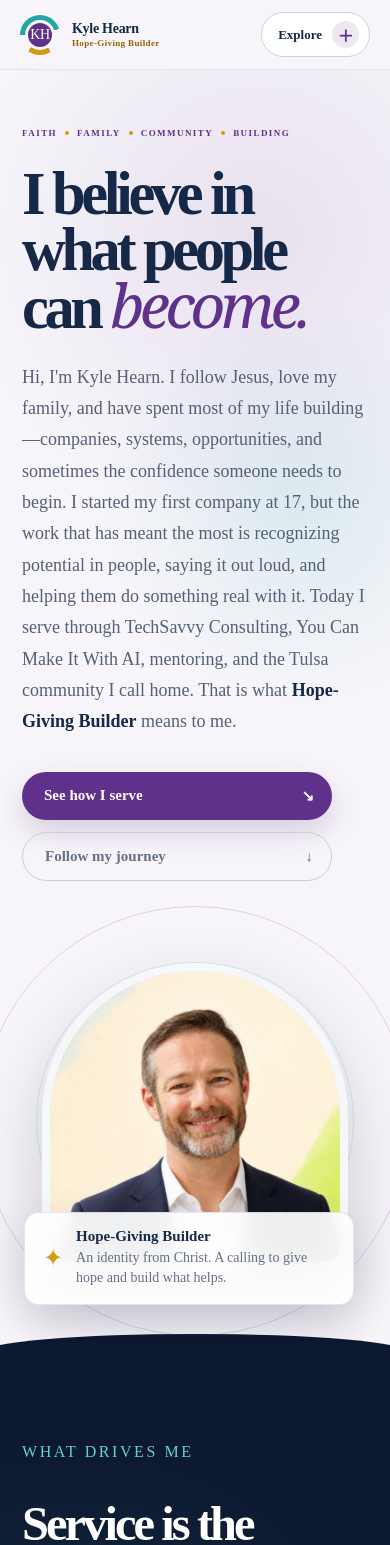
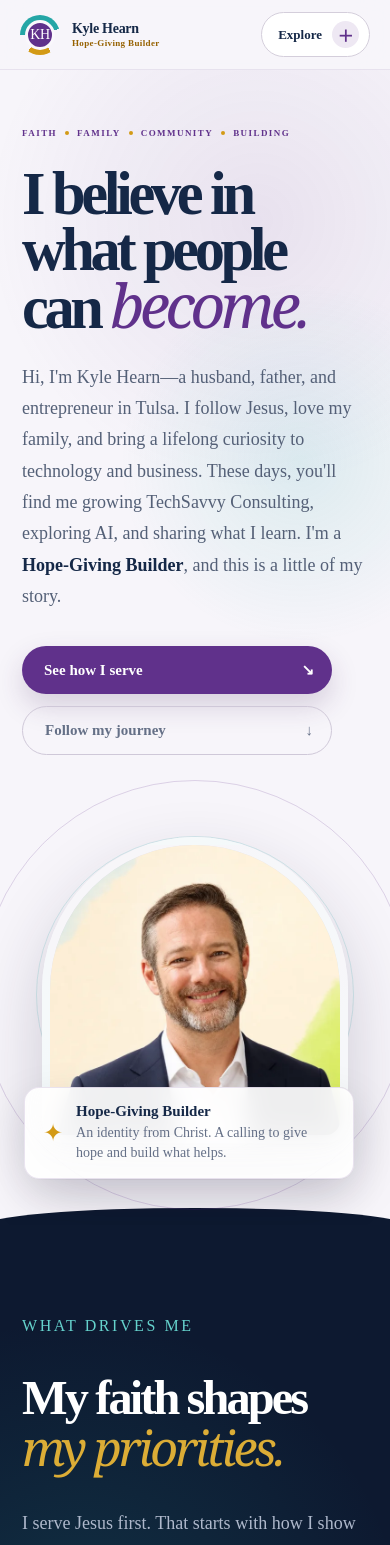
Before and after one commit to TechSavvy-consulting/kylehearn.com, a Next.js app: page / in a window 390 px wide. Shown: the top 1545 px of the page. Built offline with nearby package versions, Linux system fonts and the light colour scheme.

Commit message:
Reduce repeated copy and expand personal assessments

```diff
--- a/app/globals.css
+++ b/app/globals.css
@@ -156,13 +156,6 @@ img { display: block; height: auto; max-width: 100%; }
 .throughline h2 { font-size: clamp(44px, 5.6vw, 74px); letter-spacing: -.06em; line-height: 1.02; margin: 0; }
 .throughline h2 em { color: #dcad36; font-family: Georgia, 'Times New Roman', serif; font-weight: 400; }
 .throughline-grid > div > p { color: #aeb8cb; font-size: 17px; line-height: 1.76; margin: 34px 0 0; max-width: 790px; }
-.pillars { display: grid; grid-template-columns: repeat(3,1fr); margin-top: 100px; position: relative; }
-.pillars article { border-top: 1px solid rgba(255,255,255,.16); min-height: 270px; padding: 30px 38px 10px; }
-.pillars article:first-child { padding-left: 0; }
-.pillars article + article { border-left: 1px solid rgba(255,255,255,.12); }
-.pillars span { color: #65d2cc; font: 600 11px var(--mono); letter-spacing: .12em; }
-.pillars h3 { font-size: 25px; letter-spacing: -.035em; margin: 24px 0 13px; }
-.pillars p { color: #aeb8cb; font-size: 16px; line-height: 1.7; margin: 0; }
 
 .section-light { background: var(--mist); }
 .section-paper { background: var(--paper); }
@@ -174,15 +167,14 @@ img { display: block; height: auto; max-width: 100%; }
 .wired-heading h2 { font-size: clamp(42px, 5vw, 68px); letter-spacing: -.058em; line-height: 1.03; margin: 0; }
 .wired-heading h2 em { color: var(--purple); font-family: Georgia, 'Times New Roman', serif; font-weight: 400; }
 .wired-heading > div > p { color: #5e697f; font-size: 17px; line-height: 1.76; margin: 32px 0 0; max-width: 820px; }
-.wired-grid { border-bottom: 1px solid var(--line); border-top: 1px solid var(--line); display: grid; grid-template-columns: repeat(2, 1fr); margin-top: 76px; }
-.wired-grid article { min-height: 220px; padding: 34px 42px 38px; }
-.wired-grid article:nth-child(even) { border-left: 1px solid var(--line); }
-.wired-grid article:nth-child(n+3) { border-top: 1px solid var(--line); }
-.wired-grid article:nth-child(odd) { padding-left: 0; }
-.wired-grid h3 { font-size: 27px; letter-spacing: -.04em; margin: 0 0 13px; }
-.wired-grid p { color: #5e697f; font-size: 16px; line-height: 1.72; margin: 0; max-width: 470px; }
-.wired-note { color: #746d7c; font-family: Georgia, 'Times New Roman', serif; font-size: 18px; line-height: 1.7; margin: 38px 0 0 auto; max-width: 650px; text-align: right; }
-.wired-note strong { color: var(--purple); }
+.assessment-grid { display: grid; gap: 32px; grid-template-columns: repeat(3, minmax(0, 1fr)); margin-top: 48px; }
+.assessment-grid article { border-top: 2px solid rgba(96,49,139,.3); padding-top: 22px; }
+.assessment-grid h3, .assessment-reflection h3 { font-size: 1.65rem; letter-spacing: -.035em; line-height: 1.2; margin: 12px 0 16px; }
+.assessment-grid p, .assessment-reflection p { color: #526078; font-size: 1.0625rem; line-height: 1.72; margin: 0; }
+.assessment-grid .assessment-source { color: var(--purple); font-size: .875rem; font-weight: 700; letter-spacing: .04em; }
+.assessment-reflection { background: rgba(255,255,255,.48); border-left: 3px solid var(--purple); display: grid; gap: 32px; grid-template-columns: minmax(0, .9fr) minmax(0, 1.1fr); margin-top: 36px; padding: 28px 32px; }
+.assessment-reflection h3 { font-size: 1.4rem; margin-top: 0; }
+.assessment-note { color: #615b6c; font-size: 1rem; line-height: 1.65; margin: 24px 0 0; max-width: 850px; }
 .journey { padding: 54px 0 130px; }
 .section-heading { margin-bottom: 76px; max-width: 850px; }
 .section-heading h2 { font-size: clamp(42px, 5vw, 68px); letter-spacing: -.058em; line-height: 1.03; margin: 23px 0 24px; }
@@ -330,23 +322,15 @@ img { display: block; height: auto; max-width: 100%; }
   .throughline-grid { gap: 38px; grid-template-columns: 1fr; }
   .throughline h2 { font-size: clamp(40px,12.4vw,57px); }
   .throughline-grid > div > p { font-size: 18px; }
-  .pillars { grid-template-columns: 1fr; margin-top: 72px; }
-  .pillars article { min-height: 0; padding: 28px 0; }
-  .pillars article + article { border-left: 0; }
-  .pillars h3 { margin-top: 18px; }
-  .pillars p { font-size: 17px; }
 
   .wired { padding: 90px 0 58px; }
   .wired-heading { gap: 38px; grid-template-columns: 1fr; }
   .wired-heading h2 { font-size: clamp(39px,11.5vw,54px); }
   .wired-heading > div > p { font-size: 18px; }
-  .wired-grid { grid-template-columns: 1fr; margin-top: 58px; }
-  .wired-grid article { min-height: 0; padding: 30px 0 34px; }
-  .wired-grid article:nth-child(even) { border-left: 0; }
-  .wired-grid article + article { border-top: 1px solid var(--line); }
-  .wired-grid h3 { font-size: 25px; }
-  .wired-grid p { font-size: 17px; }
-  .wired-note { font-size: 18px; margin-top: 30px; text-align: left; }
+  .assessment-grid { gap: 26px; grid-template-columns: 1fr; margin-top: 32px; }
+  .assessment-grid article { padding-top: 18px; }
+  .assessment-reflection { gap: 28px; grid-template-columns: 1fr; margin-top: 30px; padding: 24px 20px; }
+  .assessment-note { margin-top: 22px; }
 
   .journey { padding: 42px 0 90px; }
   .building, .beyond, .contact { padding: 90px 0; }
--- a/app/page.tsx
+++ b/app/page.tsx
@@ -15,25 +15,25 @@ const journey = [
     year: '1998',
     eyebrow: 'Starting early',
     title: 'Mentor Technologies at 17',
-    body: 'I started Mentor Technologies in Tulsa while I was still a teenager. I knew technology, but running the company taught me the deeper work: earn trust, care for the customer, keep learning, and take responsibility when something matters.',
+    body: 'I started Mentor Technologies in Tulsa in 1998. Running a company became my education in customers, teams, and the everyday decisions that come with ownership.',
   },
   {
     year: 'GROWTH',
     eyebrow: 'Building and combining',
     title: 'Organic growth, three acquisitions, and a merger',
-    body: 'I grew Mentor organically, purchased three technology companies, merged a phone and cabling company into the operation, and built Reflection Backup Solutions. Those pieces were eventually brought together as one company.',
+    body: 'Alongside organic growth, I purchased three technology companies, merged a phone and cabling company into the operation, and built Reflection Backup Solutions.',
   },
   {
     year: 'EXIT',
     eyebrow: 'Completing a chapter',
     title: 'Selling what I had built',
-    body: 'I sold the combined business I had spent years building. The exit mattered, but the greater education came from serving customers, leading a team, integrating companies, and carrying responsibility when the answer was not obvious.',
+    body: 'Mentor, Reflection Backup Solutions, and the acquired and merged operations came together as one business. I then sold that combined company.',
   },
   {
     year: 'TODAY',
-    eyebrow: 'Serving in new ways',
-    title: 'TechSavvy, teaching, and community',
-    body: 'Today I build TechSavvy to serve as real IT staff for growing businesses, share what I am learning through You Can Make It With AI, encourage other builders, and invest in my family and community.',
+    eyebrow: 'A new chapter',
+    title: 'Starting TechSavvy Consulting',
+    body: 'After the sale, I started TechSavvy Consulting, bringing the experience of growing and integrating companies into a new chapter of business ownership.',
   },
 ];
 
@@ -138,7 +138,7 @@ export default function Home() {
         <div className="hero-copy">
           <p className="eyebrow"><span>Faith</span><i /><span>Family</span><i /><span>Community</span><i /><span>Building</span></p>
           <h1 id="hero-title">I believe in what people can <em>become.</em></h1>
-          <p className="hero-lede">Hi, I&apos;m Kyle Hearn. I follow Jesus, love my family, and have spent most of my life building—companies, systems, opportunities, and sometimes the confidence someone needs to begin. I started my first company at 17, but the work that has meant the most is recognizing potential in people, saying it out loud, and helping them do something real with it. Today I serve through TechSavvy Consulting, You Can Make It With AI, mentoring, and the Tulsa community I call home. That is what <strong>Hope-Giving Builder</strong> means to me.</p>
+          <p className="hero-lede">Hi, I&apos;m Kyle Hearn—a husband, father, and entrepreneur in Tulsa. I follow Jesus, love my family, and bring a lifelong curiosity to technology and business. These days, you&apos;ll find me growing TechSavvy Consulting, exploring AI, and sharing what I learn. I&apos;m a <strong>Hope-Giving Builder</strong>, and this is a little of my story.</p>
           <div className="hero-actions">
             <a className="button button-primary" href="#building">See how I serve <span>↘</span></a>
             <a className="button button-quiet" href="#journey">Follow my journey <span>↓</span></a>
@@ -176,44 +176,38 @@ export default function Home() {
         <div className="section-shell throughline-grid" data-reveal>
           <p className="section-label">What drives me</p>
           <div>
-            <h2>Service is the thread running through <em>everything I build.</em></h2>
-            <p>I serve Jesus first, then my family, my community, and the people entrusted to me. That service takes different forms: building a company that helps businesses grow, encouraging someone to become an owner, sharing what I have learned through YouTube, or simply showing up when someone needs help. I love the work because I love seeing people gain confidence, take ownership, and move into what they are capable of.</p>
+            <h2>My faith shapes <em>my priorities.</em></h2>
+            <p>I serve Jesus first. That starts with how I show up for my family and extends to the way I run a business and participate in Tulsa&apos;s community. I want the people who know me personally to recognize the same person they meet at work.</p>
           </div>
-        </div>
-
-        <div className="section-shell pillars" data-reveal>
-          <article><span>FAITH</span><h3>Serve Jesus first</h3><p>Faith gives my work its purpose and shapes how I treat the people involved. The goal is not simply to succeed; it is to serve faithfully with what I have been given.</p></article>
-          <article><span>PEOPLE</span><h3>See what others can become</h3><p>Some of the most meaningful moments in my life have been encouraging people to become owners. Several now lead successful companies of their own.</p></article>
-          <article><span>BUILDING</span><h3>Turn hope into something real</h3><p>Hope becomes useful when it turns into a decision, a business, a team, a tool, or a next step someone can own.</p></article>
         </div>
       </section>
 
       <section className="building section-building" id="building">
         <div className="section-shell">
-          <div className="section-heading section-heading--split" data-reveal>
-            <div><p className="section-label">How I serve today</p><h2>One calling, expressed in different ways.</h2></div>
-            <p>The businesses, the channel, mentoring, and community involvement are not separate identities. They are ways I can use what I have learned to help someone else move forward.</p>
+          <div className="section-heading" data-reveal>
+            <p className="section-label">How I serve today</p>
+            <h2>Where I put my experience to work.</h2>
           </div>
 
           <div className="venture-grid">
             <a className="venture-card venture-card--featured" href="https://www.techsavvy.consulting/" target="_blank" rel="noreferrer" data-reveal>
               <span className="venture-type">SERVICE · OWNERSHIP · COMMUNITY</span>
               <div><h3>TechSavvy<br />Consulting</h3></div>
-              <p>Building a Tulsa IT company that works like part of the client&apos;s staff—not a distant outsourced vendor. We learn the business, care about its growth, and take responsibility for the technology behind it.</p>
+              <p>I&apos;m growing a Tulsa IT company that feels like part of your staff. We get to know your business, look after its technology, and care about where you want it to go.</p>
               <b>Visit TechSavvy <span>↗</span></b>
             </a>
 
             <a className="venture-card venture-card--ai" href="https://www.youtube.com/@YouCanMakeItWithAI" target="_blank" rel="noreferrer" data-reveal>
               <span className="venture-type">TEACHING · CREATIVITY · ACCESS</span>
               <div><h3>You Can Make It<br />With AI</h3></div>
-              <p>Giving people a practical way to explore AI and turn plain-English ideas into working tools. I share the process because useful knowledge should create more builders, not just more spectators.</p>
+              <p>I explore what people can create with plain-English instructions and modern AI tools. The channel shares examples and the steps behind them, so you can try things for yourself.</p>
               <b>Explore the channel <span>↗</span></b>
             </a>
 
             <a className="venture-card venture-card--ideas" href="https://www.linkedin.com/in/kylehearn/" target="_blank" rel="noreferrer" data-reveal>
-              <span className="venture-type">MENTORING · SHARING · ENCOURAGING</span>
-              <div><h3>Helping other builders<br />move forward</h3></div>
-              <p>I share lessons from building, buying, merging, and selling companies—and encourage people when I see a business owner or builder in them before they see it themselves.</p>
+              <span className="venture-type">MENTORING · BUSINESS · CONVERSATION</span>
+              <div><h3>Conversations &amp;<br />shared experience</h3></div>
+              <p>Mentoring gives me a place to talk through decisions with other owners. On LinkedIn, I share observations about business, leadership, and technology.</p>
               <b>Follow along on LinkedIn <span>↗</span></b>
             </a>
           </div>
@@ -221,8 +215,8 @@ export default function Home() {
           <div className="credentials-panel" data-reveal>
             <div className="credentials-intro">
               <p className="section-label">Continued learning</p>
-              <h3>Keep learning so I can serve responsibly.</h3>
-              <p>Experience matters, but service also requires humility. New risks, tools, and responsibilities deserve current training and careful judgment.</p>
+              <h3>Keeping my knowledge current.</h3>
+              <p>Recent training covers cybersecurity fundamentals, HIPAA responsibilities, and practical AI.</p>
               <a href="https://www.linkedin.com/in/kylehearn/details/certifications/" target="_blank" rel="noreferrer">View credentials on LinkedIn <span>↗</span></a>
             </div>
             <div className="credential-list" aria-label="Current professional certifications">
@@ -251,31 +245,40 @@ export default function Home() {
           <div className="wired-heading" data-reveal>
             <p className="section-label">How I&apos;m wired</p>
             <div>
-              <h2 id="wired-title">I see possibilities—and then <em>I start building.</em></h2>
-              <p>I tend to notice connections between people, ideas, and systems. I ask questions until I understand what matters, then look for a way to turn the answer into something another person can use. I care deeply about the people involved and take responsibility seriously.</p>
+              <h2 id="wired-title">Commander drive.<br /><em>Coach approach.</em></h2>
+              <p>My personal assessments describe both a desire to accomplish things and a patient, relational way of working with people. Here is what each one adds to that picture.</p>
             </div>
           </div>
 
-          <div className="wired-grid">
+          <div className="assessment-grid">
             <article data-reveal>
-              <h3>Notice the potential</h3>
-              <p>I often see ability in people before they are ready to name it themselves. Encouraging that possibility is one of the ways I most naturally serve.</p>
+              <p className="assessment-source">16Personalities · ENTJ-A</p>
+              <h3>Commander</h3>
+              <p>This result reflects an outgoing, organized approach to goals and decisions. It offers language for the part of me that likes a challenge, thinks ahead, and wants to move from discussion to action.</p>
             </article>
             <article data-reveal>
-              <h3>Give ideas a structure</h3>
-              <p>An idea becomes useful when it has an owner, a first step, and enough structure to survive beyond the original conversation.</p>
+              <p className="assessment-source">DISC &amp; Motivators</p>
+              <h3>Coach</h3>
+              <p>My DISC report emphasizes listening, patience, and warmth. It describes someone who can stay with a complex project and help people work together, without needing to be the center of attention.</p>
             </article>
             <article data-reveal>
-              <h3>Care enough to be candid</h3>
-              <p>Serving someone sometimes means encouragement; sometimes it means saying the honest thing and staying present while they decide what to do with it.</p>
-            </article>
-            <article data-reveal>
-              <h3>Build beyond myself</h3>
-              <p>I do not want to remain the permanent bottleneck. I want to build companies, systems, and people that can grow beyond my direct involvement.</p>
+              <p className="assessment-source">Enneagram · 3w2</p>
+              <h3>Achievement &amp; connection</h3>
+              <p>My test suggests Type 3 with a Two wing: a focus on achievement alongside an interest in people and connection. It invites me to reflect on what motivates my ambition and how I define success.</p>
             </article>
           </div>
 
-          <p className="wired-note" data-reveal>Assessments have described me as both Commander and Coach. The Coach fits the way I listen and encourage; the Commander fits the part of me that wants to turn a good conversation into <strong>something real.</strong></p>
+          <div className="assessment-reflection" data-reveal>
+            <div>
+              <h3>Talking with me</h3>
+              <p>My DISC report recommends candid, patient conversation, time to connect, written details, and an agreed next step. That is a useful picture of the collaboration I value.</p>
+            </div>
+            <div>
+              <h3>Questions worth keeping</h3>
+              <p>The Coach report flags overcommitting and hesitating on difficult decisions. Alongside the achievement focus of 3w2, it gives me questions to revisit: Am I being clear? Do I have capacity? Am I letting results define my worth?</p>
+            </div>
+          </div>
+          <p className="assessment-note">I use these assessments for reflection. They describe tendencies, with room for experience and the people who know me to challenge the results.</p>
         </div>
       </section>
 
@@ -283,8 +286,7 @@ export default function Home() {
         <div className="section-shell">
           <div className="section-heading" data-reveal>
             <p className="section-label">My journey</p>
-            <h2>I learned business by taking responsibility for one.</h2>
-            <p>Starting at 17 meant learning in public. Growth, acquisitions, merging teams, and selling taught me that what you build matters most when it genuinely serves people.</p>
+            <h2>The path from Mentor to TechSavvy.</h2>
           </div>
 
           <div className="timeline">
@@ -311,9 +313,9 @@ export default function Home() {
             <h2>Hope came before <em>the name.</em></h2>
           </div>
           <div className="identity-copy" data-reveal>
-            <p className="identity-lede"><strong>Hope-Giving Builder is the identity I believe Christ gave me.</strong> Jamie Winship&apos;s teaching on true identity gave me a reason to search myself honestly, pray, and listen for an answer instead of choosing a title that merely sounded good.</p>
-            <p>When I looked for the pattern, I saw it. More than once, I recognized ability in people and encouraged them to start businesses of their own; several now lead successful companies. That is the hope-giving part: helping someone see what God may be forming in them before they fully see it themselves.</p>
-            <p>Builder comes from the life I have spent creating companies, teams, systems, and opportunities. Christ is the source of the identity. Serving people is how I try to live it.</p>
+            <p className="identity-lede"><strong>Hope-Giving Builder is the identity I believe Christ gave me.</strong> Jamie Winship&apos;s teaching on true identity prompted me to search myself, pray, and listen for an answer.</p>
+            <p>Looking back, I noticed a pattern: I had recognized ability in people and encouraged them to start businesses of their own. Several now lead successful companies. Their stories helped me understand the hope-giving part—seeing what God may be forming in someone before they fully see it themselves.</p>
+            <p>The builder part came from creating my own companies. Together, those experiences gave me language for something I believe Christ was already showing me.</p>
             <a href="https://www.identityexchange.com/" target="_blank" rel="noreferrer">Learn about Identity Exchange <span>↗</span></a>
           </div>
         </div>
@@ -329,8 +331,8 @@ export default function Home() {
           </div>
           <div className="beyond-copy" data-reveal>
             <p className="section-label">Beyond the work</p>
-            <h2>The people I serve first are at home.</h2>
-            <p>Faith, family, and community give the rest of the work its meaning. Outside the office, I enjoy the things that make me stretch, pay attention, and keep learning—rock climbing, hiking, West Coast Swing, bowling, strength training, and playing guitar.</p>
+            <h2>Away from the desk.</h2>
+            <p>I love time with my family, including an evening of cards in the backyard. I also enjoy getting outside, staying active, dancing, and making music.</p>
             <div className="interest-list"><span>Rock climbing</span><span>Hiking</span><span>West Coast Swing</span><span>Bowling</span><span>Strength Training</span><span>Playing Guitar</span></div>
           </div>
         </div>
@@ -340,14 +342,14 @@ export default function Home() {
         <div className="section-shell contact-layout">
           <div className="contact-intro" data-reveal>
             <p className="section-label">Let&apos;s connect</p>
-            <h2>Tell me what you&apos;re building—or what you believe could be.</h2>
-            <p>I enjoy meeting people who care deeply about their work, their community, or an idea they cannot shake. Share a little context and I&apos;ll read it personally.</p>
+            <h2>I&apos;d enjoy hearing from you.</h2>
+            <p>Have a question, want to compare notes, or just say hello? Send me a message—I read it personally.</p>
           </div>
           <form className="contact-form" action="https://formspree.io/f/xppzzbog" method="POST" onSubmit={handleContactSubmit} data-formspree-connected="true" data-reveal>
             <input type="hidden" name="_subject" value="New message from KyleHearn.com" />
             <label><span>Your name</span><input name="name" type="text" autoComplete="name" required placeholder="How should I address you?" /></label>
             <label><span>Email</span><input name="email" type="email" autoComplete="email" required placeholder="you@example.com" /></label>
-            <label><span>What are you building, solving, or considering?</span><textarea name="message" rows={5} required placeholder="A little context is plenty." /></label>
+            <label><span>What&apos;s on your mind?</span><textarea name="message" rows={5} required placeholder="A little context is plenty." /></label>
             <label className="honeypot" aria-hidden="true"><span>Leave this empty</span><input name="_gotcha" type="text" tabIndex={-1} autoComplete="off" /></label>
             <div className="form-submit">
               <button type="submit" disabled={formStatus === 'submitting'}>{formStatus === 'submitting' ? 'Sending…' : 'Send message'} <b>↗</b></button>
```
